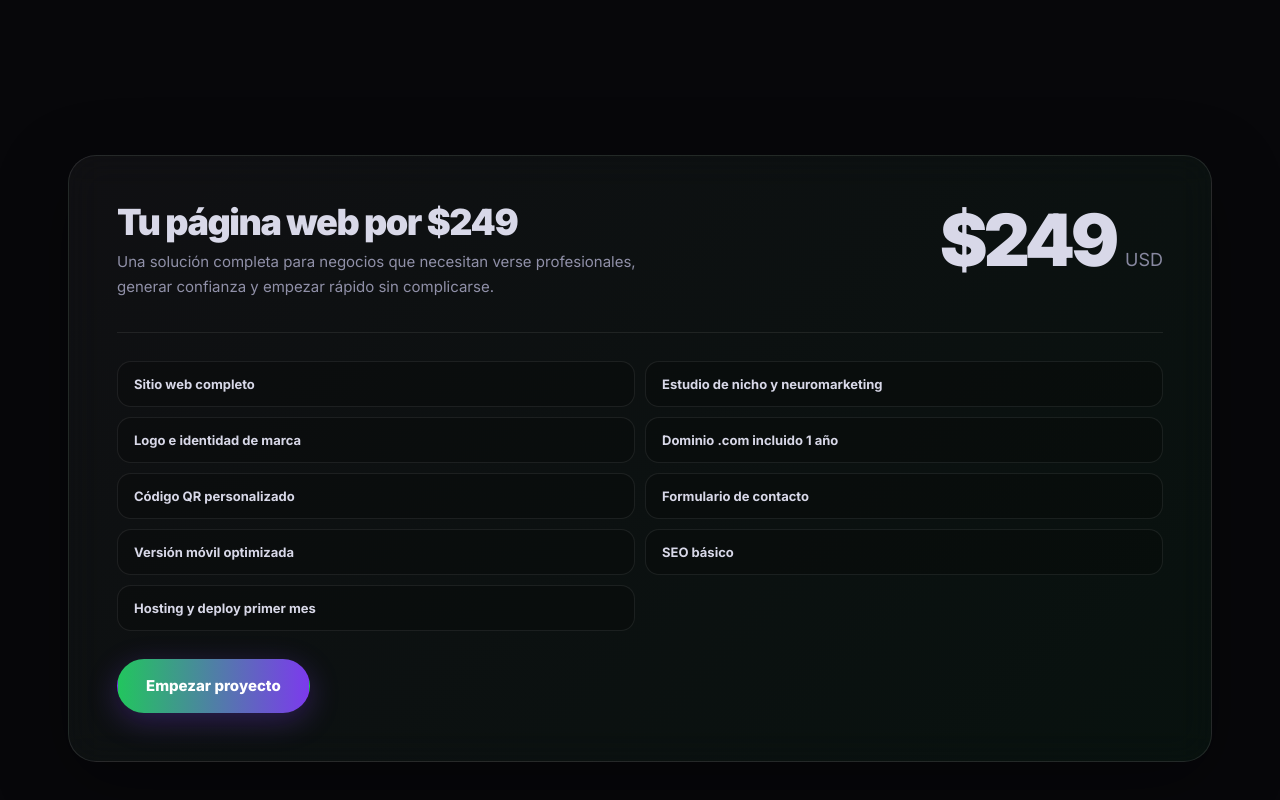
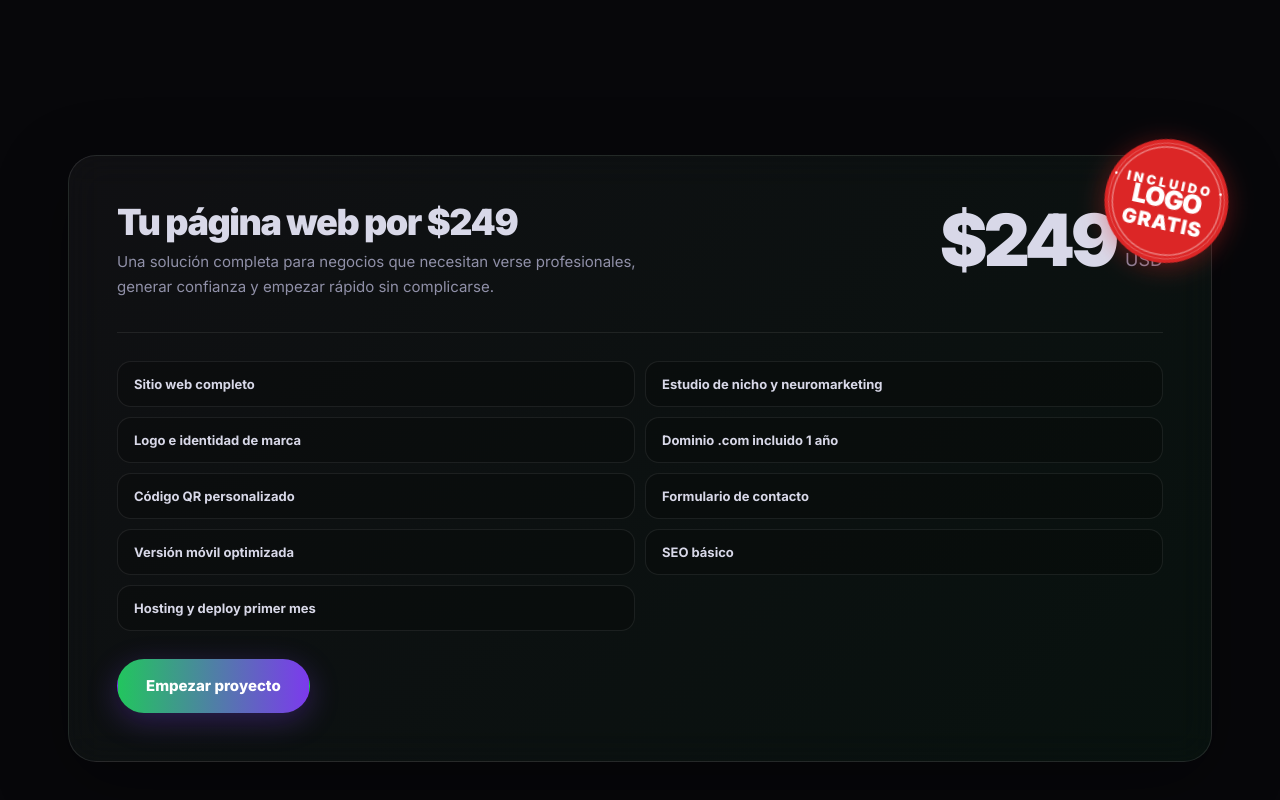
Before and after one commit to enriquetoscanoh94/ent-code, a React (Vite) app: page / in a window 1280 px wide. Shown: the part 879-1679 px from the top of the page. Built offline with nearby package versions, Linux system fonts and the light colour scheme; no server answers.

Commit message:
add logo gratis stamp

```diff
--- a/src/App.jsx
+++ b/src/App.jsx
@@ -33,6 +33,7 @@ const copy = {
     packageTitle: "Tu página web por $249",
     packageSubtitle:
       "Una solución completa para negocios que necesitan verse profesionales, generar confianza y empezar rápido sin complicarse.",
+    stampFree: "GRATIS",
     priceLabel: "Pago único",
     includes: [
       "Sitio web completo",
@@ -94,6 +95,7 @@ const copy = {
     packageTitle: "Your website for $249",
     packageSubtitle:
       "A complete solution for businesses that need to look professional, build trust and launch quickly without complications.",
+    stampFree: "FREE",
     priceLabel: "One-time payment",
     includes: [
       "Complete website",
@@ -222,6 +224,16 @@ function App() {
 
       <section id="package" className="section">
         <div className="pricingCard">
+          <div className="stamp">
+            <svg viewBox="0 0 130 130" width="130" height="130">
+              <circle cx="65" cy="65" r="62" fill="#dc2626"/>
+              <circle cx="65" cy="65" r="54" fill="none" stroke="rgba(255,255,255,0.4)" strokeWidth="1.5"/>
+              <circle cx="65" cy="65" r="58" fill="none" stroke="rgba(255,255,255,0.25)" strokeWidth="1"/>
+              <text fill="white" fontFamily="inherit" fontWeight="900" fontSize="13" letterSpacing="3" textAnchor="middle" x="65" y="52">· INCLUIDO ·</text>
+              <text fill="white" fontFamily="inherit" fontWeight="900" fontSize="26" letterSpacing="-1" textAnchor="middle" x="65" y="72">LOGO</text>
+              <text fill="white" fontFamily="inherit" fontWeight="900" fontSize="20" letterSpacing="1" textAnchor="middle" x="65" y="94">{t.stampFree}</text>
+            </svg>
+          </div>
           <div className="priceTop">
             <div>
               <h2 className="priceTitle">{t.packageTitle}</h2>
@@ -852,6 +864,8 @@ h2 {
 /* ── PACKAGE ─────────────────────────────── */
 
 .pricingCard {
+  position: relative;
+  overflow: visible;
   padding: 48px;
   background: linear-gradient(135deg, rgba(255,255,255,0.97), rgba(236,253,245,0.97));
 }
@@ -912,6 +926,15 @@ h2 {
 
 .priceCta {
   margin-top: 28px;
+}
+
+.stamp {
+  position: absolute;
+  top: -20px;
+  right: -20px;
+  transform: rotate(12deg);
+  filter: drop-shadow(0 4px 12px rgba(220, 38, 38, 0.4));
+  pointer-events: none;
 }
 
 .includesGrid {
```
